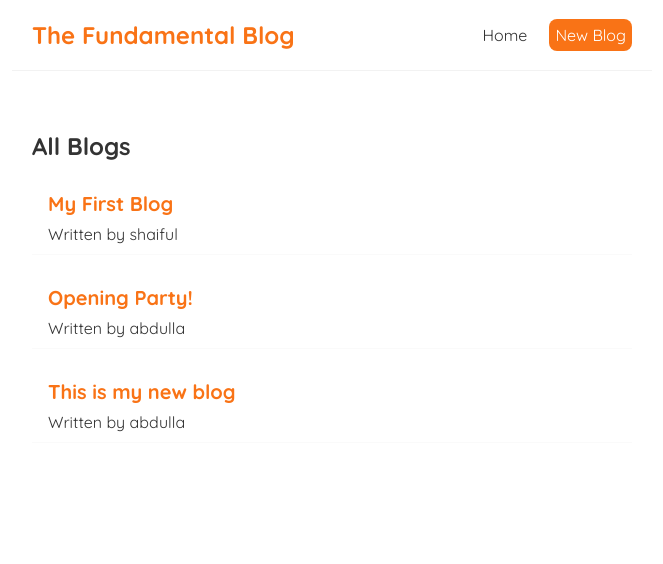
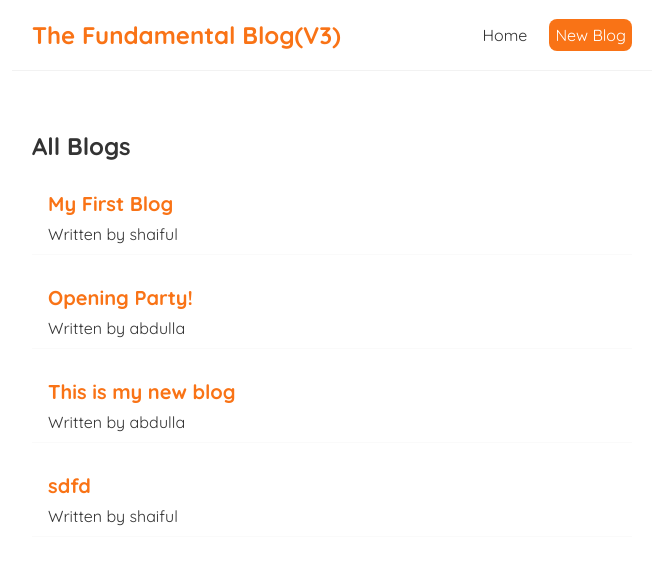
Before and after one commit to shaiful191/React-Fundamental-Blog-version-three, a React (Vite) app: page / in a window 1280 px wide. Shown: the top 564 px of the page, without its empty margins (308-971 px from the left). Built offline with nearby package versions, Linux system fonts and the light colour scheme; data requests are answered from the project's data file.

Commit message:
useRef() added

```diff
--- a/data/db.json
+++ b/data/db.json
@@ -17,6 +17,12 @@
       "title": "This is my new blog",
       "body": "Bangladesh, officially the People's Republic of Bangladesh, is a country in South Asia. It is the eighth-most populous country in the world and twelfth-most ...\nLiberation War · Bangladesh genocide · Rangpur, Bangladesh · Muhammad Yunus",
       "author": "abdulla"
+    },
+    {
+      "id": "5068",
+      "title": "sdfd",
+      "body": "sadf",
+      "author": "shaiful"
     }
   ]
 }
--- a/src/components/Create.jsx
+++ b/src/components/Create.jsx
@@ -1,17 +1,30 @@
-import React, { useState } from 'react'
+
+import React, { useRef, useState } from 'react'
 import { useNavigate } from 'react-router-dom';
 
 const Create = () => {
 
-  const [title, setTitle] = useState('');
-  const [body, setBody] = useState('');
-  const [author, setAuthor] = useState('shaiful');
+  const titleElement = useRef('');
+  const bodyElement = useRef('');
+  const authorElement = useRef('shaiful');
+
+
   const [isLoading, setIsLoading] = useState(false);
   const navigate = useNavigate();
 
   const handleSubmit = (e) => {
     e.preventDefault();
+
+    const title = titleElement.current.value;
+    const body = bodyElement.current.value;
+    const author = authorElement.current.value;
+
+
     const blog = { title, body, author };
+
+    titleElement.current.value = '';
+    bodyElement.current.value = '';
+    authorElement.current.value = 'shaiful';
 
     setIsLoading(true);
 
@@ -31,29 +44,27 @@ const Create = () => {
     <div className='create'>
       <h2>Add A New Blog</h2>
       <form onSubmit={handleSubmit}>
+
         <label>Blog title:</label>
         <input
           type="text"
           required
-          value={title}
-          onChange={(e) => setTitle(e.target.value)}
+          ref={titleElement}
         />
         <label>Blog body:</label>
         <textarea
           required
-          value={body}
-          onChange={(e) => setBody(e.target.value)}
+          ref={bodyElement}
         ></textarea>
         <label>Blog author:</label>
         <select
-          value={author}
-          onChange={(e) => setAuthor(e.target.value)}>
+          ref={authorElement}>
           <option value="shaiful">shaiful</option>
           <option value="abdulla">abdulla</option>
         </select>
 
 
-        {!isLoading && <button>Add Blog</button>}
+        {!isLoading && <button >Add Blog</button>}
         {isLoading && <button disabled>Adding...</button>}
 
       </form>
--- a/src/components/Navber.jsx
+++ b/src/components/Navber.jsx
@@ -11,7 +11,7 @@ const Navber = () => {
 
   return (
     <nav className="navbar">
-      <h1>The Fundamental Blog</h1>
+      <h1>The Fundamental Blog(V3)</h1>
       <div className="links">
         <Link to="/">Home</Link>
         <Link to="/create" style={linkBtnStyle}>New Blog</Link>
```
